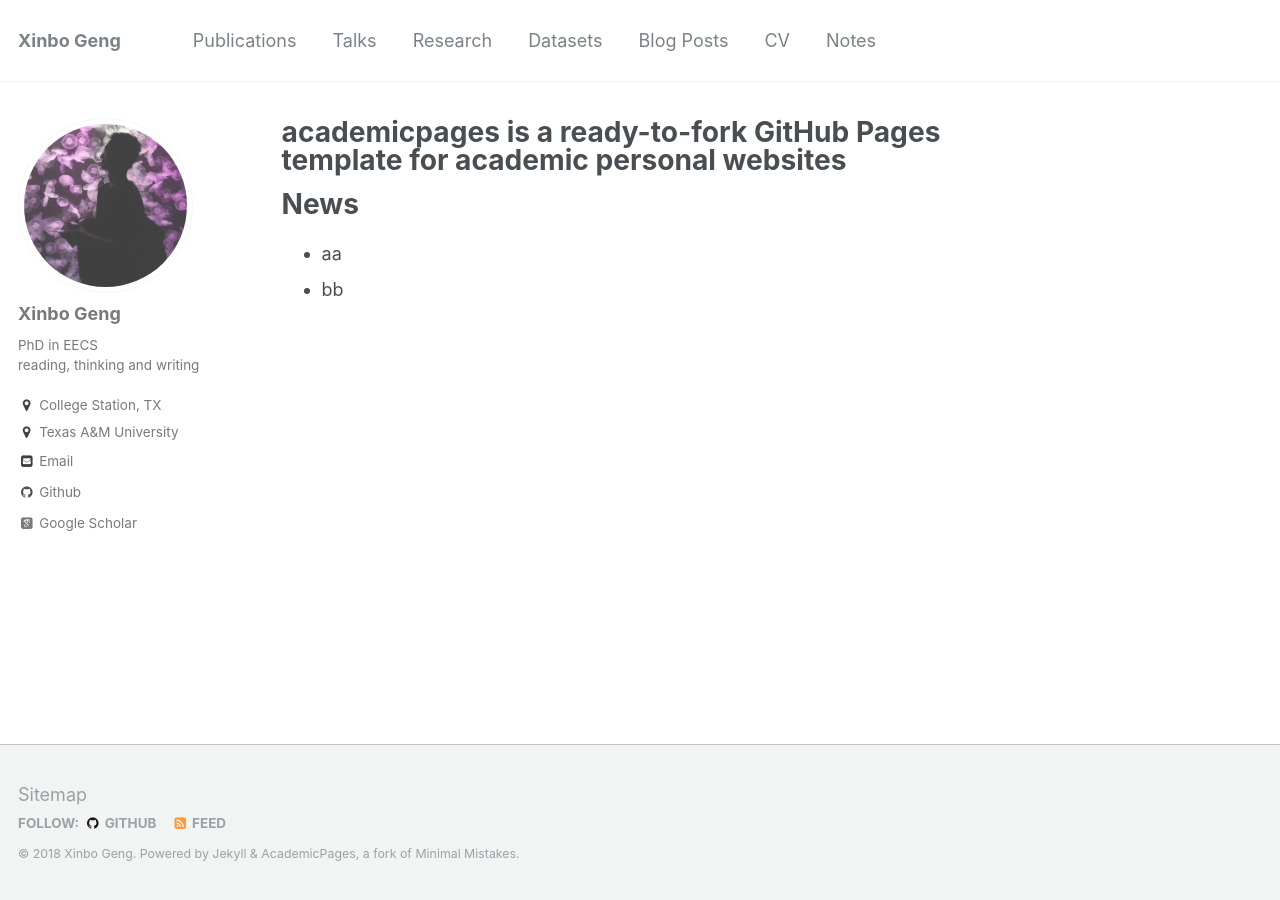
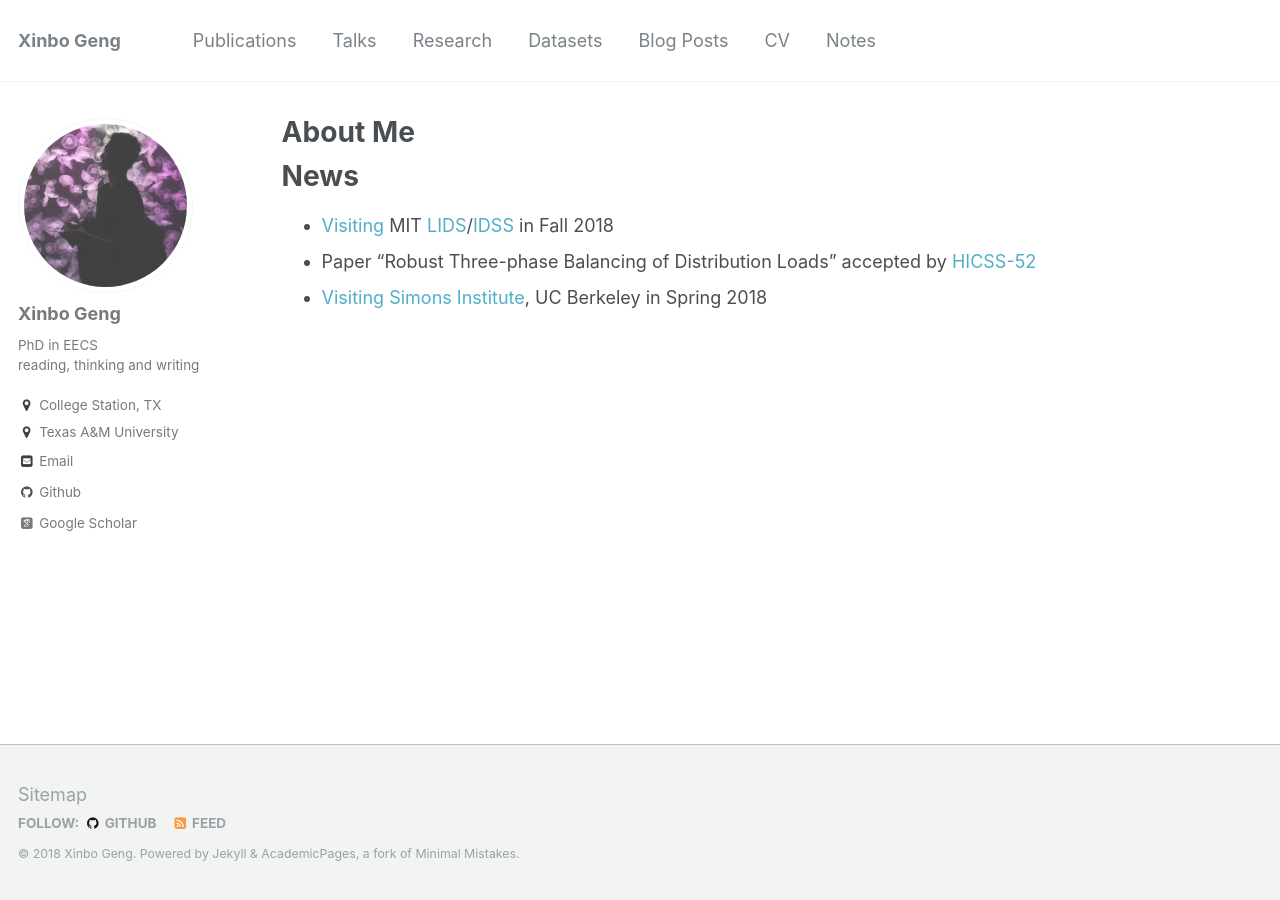
Before and after one commit to xb00dx/xb00dx.github.io, a Jekyll site: the page built from _pages/about.md, in a window 1280 px wide. Built offline with Jekyll 4.4.1, drawn with Linux system fonts in a browser that asks for light colours; some web fonts are replaced.

Commit message:
update homepage

```diff
--- a/_pages/about.md
+++ b/_pages/about.md
@@ -1,6 +1,6 @@
 ---
 permalink: /
-title: "academicpages is a ready-to-fork GitHub Pages template for academic personal websites"
+title: "About Me"
 excerpt: "About me"
 author_profile: true
 redirect_from:
@@ -10,5 +10,6 @@ redirect_from:
 
 News
 ======
-* aa
-- bb
+- [Visiting](https://lids.mit.edu/people/students/xinbo-geng) MIT [LIDS](https://lids.mit.edu/)/[IDSS](https://idss.mit.edu/) in Fall 2018
+- Paper "Robust Three-phase Balancing of Distribution Loads" accepted by [HICSS-52](http://hicss.hawaii.edu/)
+- [Visiting](https://simons.berkeley.edu/people/xinbo-geng) [Simons Institute](https://simons.berkeley.edu/), UC Berkeley in Spring 2018
```
